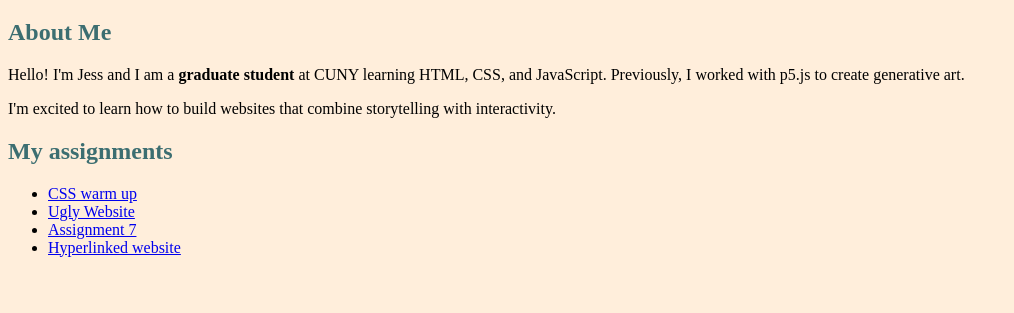
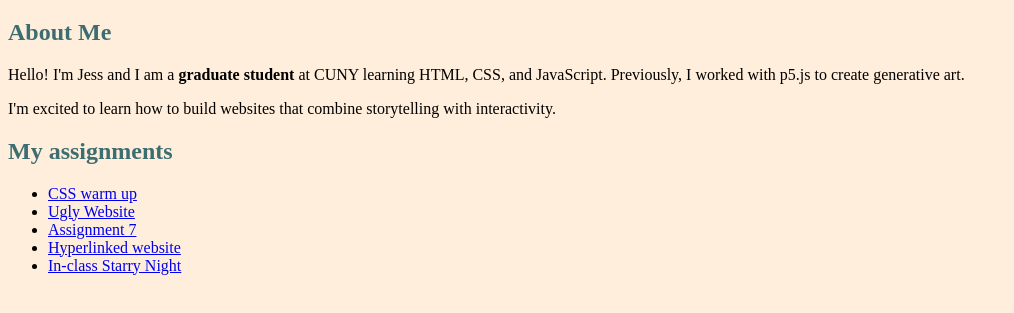
Before and after one commit to jessyoung-py/software-design-hypertext-assignments, a plain HTML site: page index.html in a window 1280 px wide. Shown: the part 61-374 px from the top of the page, without its empty margins (0-1014 px from the left). Drawn offline with Linux system fonts and the light colour scheme; files whose address does not match are found by name; a web font is replaced by a local one.

Commit message:
update index

```diff
--- a/index.html
+++ b/index.html
@@ -24,6 +24,7 @@
             <li><a href ="pages/uglywebsite.html">Ugly Website</a></li>
             <li><a href ="pages/assignment7.html">Assignment 7</a></li>
             <li><a href ="pages/hyperlink_prj/hyperlinkprj.html">Hyperlinked website</li>
+            <li><a href ="pages/inclass12.html">In-class Starry Night</a></li>
         </ul>
     </section>
 
```
